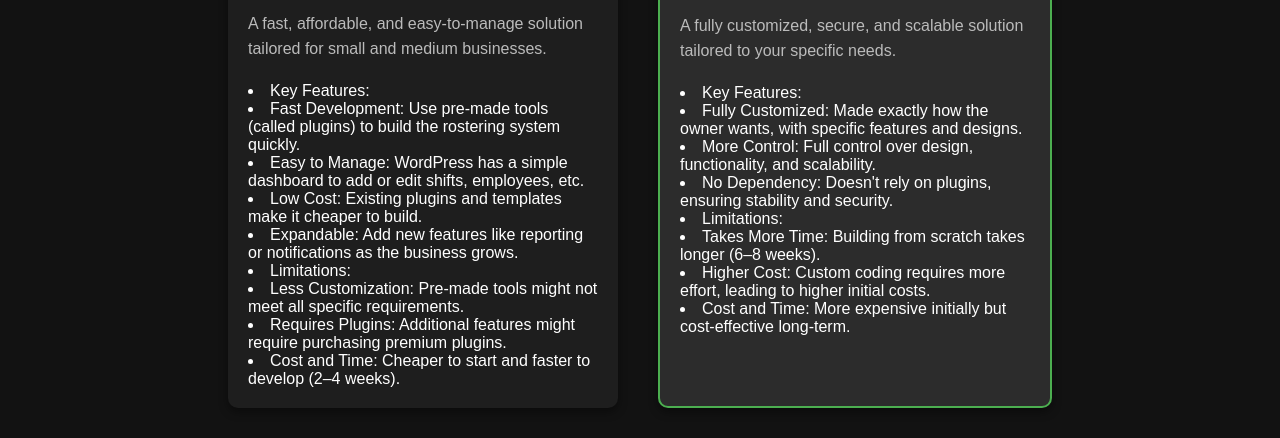
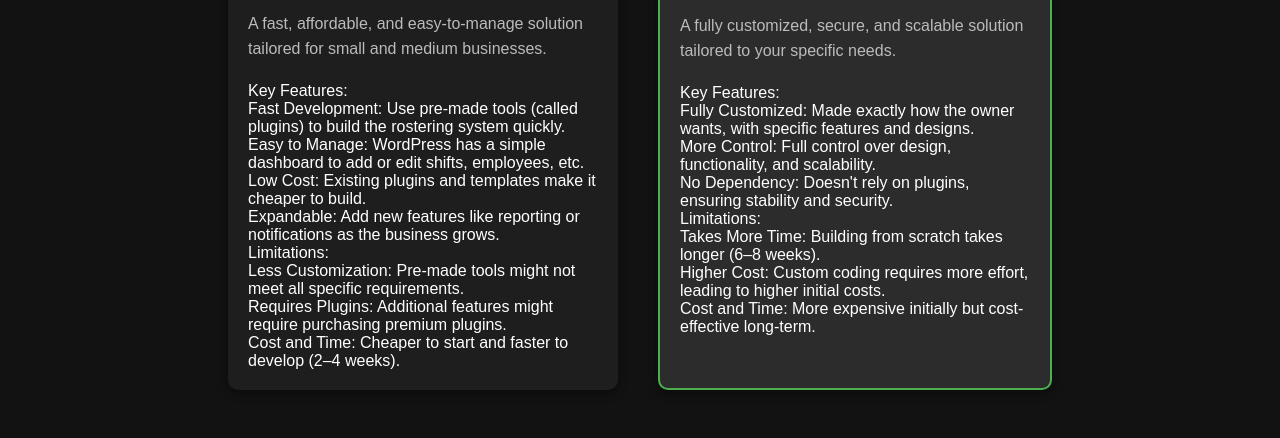
Before and after one commit to vikasairsharma/proposal4, a plain HTML site: page index.html in a window 1280 px wide. Shown: the part 502-940 px from the top of the page. Drawn offline with Linux system fonts and the light colour scheme.

Commit message:
Update index.html

```diff
--- a/index.html
+++ b/index.html
@@ -27,15 +27,15 @@
                 <p class="weekly-price">$300 AUD <span>/week</span></p>
                 <p class="description">A fast, affordable, and easy-to-manage solution tailored for small and medium businesses.</p>
 
-                    <li><span>Key Features:</span></li>
-                    <li>Fast Development: Use pre-made tools (called plugins) to build the rostering system quickly.</li>
-                    <li>Easy to Manage: WordPress has a simple dashboard to add or edit shifts, employees, etc.</li>
-                    <li>Low Cost: Existing plugins and templates make it cheaper to build.</li>
-                    <li>Expandable: Add new features like reporting or notifications as the business grows.</li>
-                    <li><span>Limitations:</span></li>
-                    <li>Less Customization: Pre-made tools might not meet all specific requirements.</li>
-                    <li>Requires Plugins: Additional features might require purchasing premium plugins.</li>
-                    <li><span>Cost and Time:</span> Cheaper to start and faster to develop (2–4 weeks).</li>
+                    <span>Key Features:</span><br>
+                    Fast Development: Use pre-made tools (called plugins) to build the rostering system quickly.<br>
+                    Easy to Manage: WordPress has a simple dashboard to add or edit shifts, employees, etc.<br>
+                    Low Cost: Existing plugins and templates make it cheaper to build.<br>
+                    Expandable: Add new features like reporting or notifications as the business grows.<br>
+                    <span>Limitations:</span><br>
+                    Less Customization: Pre-made tools might not meet all specific requirements.<br>
+                    Requires Plugins: Additional features might require purchasing premium plugins.<br>
+                    <span>Cost and Time:</span> Cheaper to start and faster to develop (2–4 weeks).<br>
 
             </div>
 
@@ -46,14 +46,14 @@
                 <p class="weekly-price">$300 AUD <span>/week</span></p>
                 <p class="description">A fully customized, secure, and scalable solution tailored to your specific needs.</p>
 
-                    <li><span>Key Features:</span></li>
-                    <li>Fully Customized: Made exactly how the owner wants, with specific features and designs.</li>
-                    <li>More Control: Full control over design, functionality, and scalability.</li>
-                    <li>No Dependency: Doesn't rely on plugins, ensuring stability and security.</li>
-                    <li><span>Limitations:</span></li>
-                    <li>Takes More Time: Building from scratch takes longer (6–8 weeks).</li>
-                    <li>Higher Cost: Custom coding requires more effort, leading to higher initial costs.</li>
-                    <li><span>Cost and Time:</span> More expensive initially but cost-effective long-term.</li>
+                    <span>Key Features:</span><br>
+                    Fully Customized: Made exactly how the owner wants, with specific features and designs.<br>
+                    More Control: Full control over design, functionality, and scalability.<br>
+                    No Dependency: Doesn't rely on plugins, ensuring stability and security.<br>
+                    <span>Limitations:</span><br>
+                    Takes More Time: Building from scratch takes longer (6–8 weeks).<br>
+                    Higher Cost: Custom coding requires more effort, leading to higher initial costs.<br>
+                    <span>Cost and Time:</span> More expensive initially but cost-effective long-term.<br>
 
             </div>
         </div>
```
